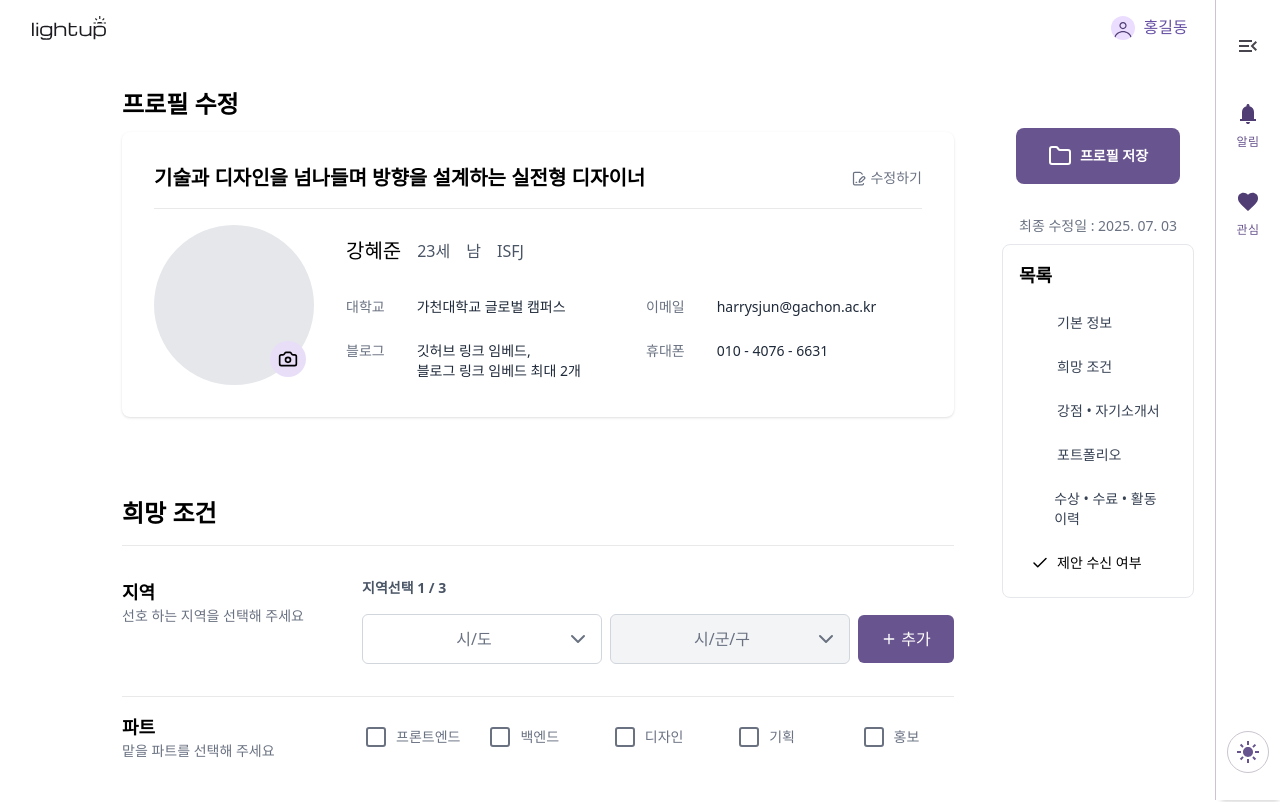
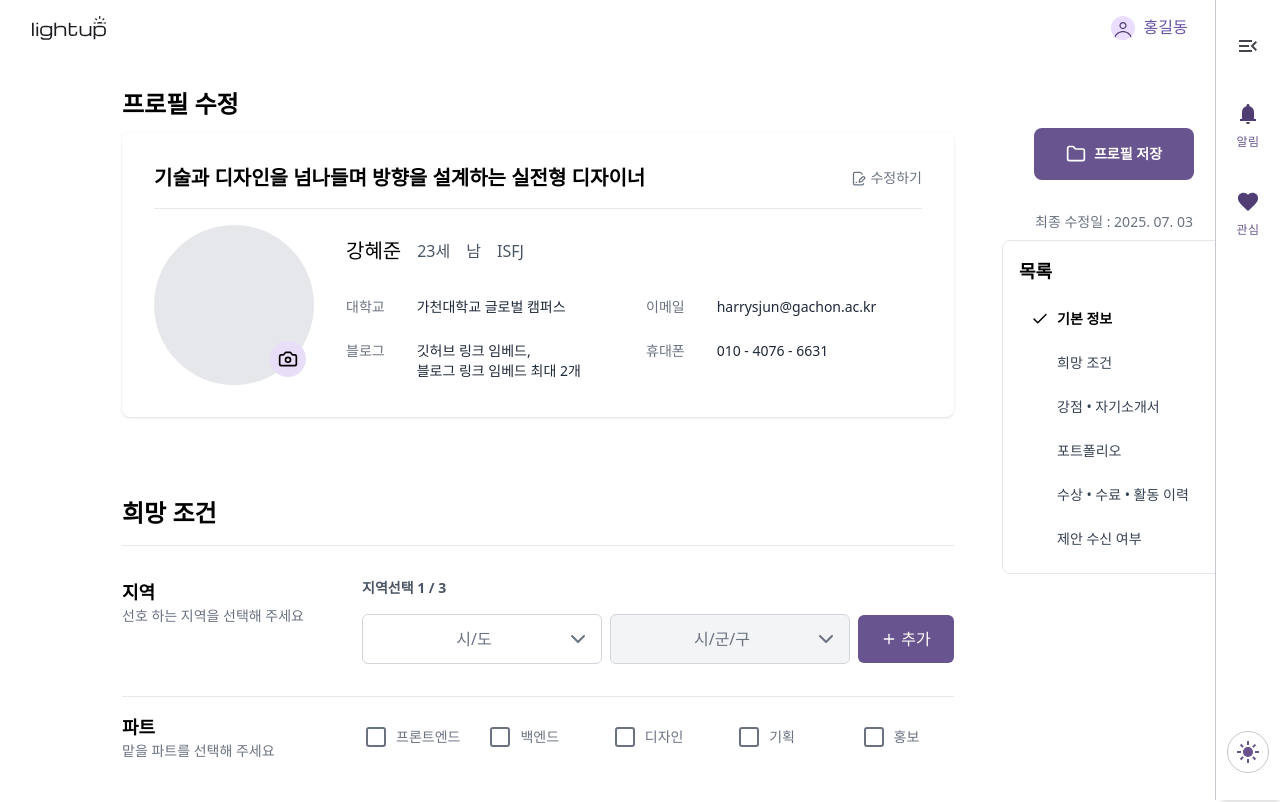
Before and after one commit to 1ronPark/Front-end, a React (Vite) app: page /myprofile/edit in a window 1280 px wide. Shown: the top 802 px of the page. Built offline with nearby package versions, Linux system fonts and the light colour scheme; a web font is replaced by a local one.

Commit message:
design:ModifyingMenu 기능 및 Ui 완성

```diff
--- a/src/components/mypage/edit/ModifyingMenu.tsx
+++ b/src/components/mypage/edit/ModifyingMenu.tsx
@@ -1,35 +1,42 @@
-import { Check} from 'lucide-react';
+import { Check } from 'lucide-react';
 import Save from './Save'; // Save 컴포넌트 경로에 맞게 수정 필요
 
+interface ModifyingMenuProps {
+  activeSection: string;
+}
 
-const ModifyingMenu = () => {
-  const lastModifiedDate = "2025. 07. 03"; // 실제 데이터로 교체 필요
+const ModifyingMenu = ({ activeSection }: ModifyingMenuProps) => {
+  const lastModifiedDate = '2025. 07. 03'; // 실제 데이터로 교체 필요
   const menuItems = [
-    { label: "기본 정보", selected: false },
-    { label: "희망 조건", selected: false },
-    { label: "강점 • 자기소개서", selected: false },
-    { label: "포트폴리오", selected: false },
-    { label: "수상 • 수료 • 활동 이력", selected: false },
-    { label: "제안 수신 여부", selected: true },
+    { id: 'basic-info', label: '기본 정보' },
+    { id: 'desired-conditions', label: '희망 조건' },
+    { id: 'strengths', label: '강점 • 자기소개서' },
+    { id: 'portfolio', label: '포트폴리오' },
+    { id: 'history', label: '수상 • 수료 • 활동 이력' },
+    { id: 'reception-status', label: '제안 수신 여부' },
   ];
 
+  const handleMenuClick = (id: string) => {
+    const element = document.getElementById(id);
+    element?.scrollIntoView({ behavior: 'smooth', block: 'start' });
+  };
+
   return (
-    <div className="flex flex-col gap-2 p-4 w-56">
+    <div className="flex flex-col gap-2 p-4">
       <Save />
-      <div className="text-center text-sm text-gray-500">
-        최종 수정일 : {lastModifiedDate}
-      </div>
+      <div className="text-center text-sm text-gray-500">최종 수정일 : {lastModifiedDate}</div>
       <div className="rounded-lg border border-gray-200 p-4">
         <h3 className="mb-4 text-lg font-semibold">목록</h3>
         <div className="flex flex-col gap-2">
-          {menuItems.map((item, index) => (
-            <div
-              key={index}
-              className={`flex items-center gap-2 rounded-md px-3 py-2 text-sm ${item.selected ? 'bg-primary-100 text-primary-800' : 'text-gray-700 hover:bg-gray-100'}`}
+          {menuItems.map(item => (
+            <button
+              key={item.id}
+              onClick={() => handleMenuClick(item.id)}
+              className={`flex w-full items-center gap-2 rounded-md px-3 py-2 text-left text-sm transition-colors ${activeSection === item.id ? 'bg-primary-100 text-primary-800 font-semibold' : 'text-gray-700 hover:bg-gray-100'}`}
             >
-              {item.selected ? <Check size={18} className="text-primary-600" /> : <div className="w-[18px]" />}
-              <span>{item.label}</span>
-            </div>
+              {activeSection === item.id ? <Check size={18} className="text-primary-600" /> : <div className="w-[18px]" />}
+              <span className="whitespace-nowrap">{item.label}</span>
+            </button>
           ))}
         </div>
       </div>
--- a/src/components/mypage/edit/Save.tsx
+++ b/src/components/mypage/edit/Save.tsx
@@ -4,7 +4,7 @@ const Save = () => {
   return (
     <div className="flex justify-center py-6">
       <button className="flex items-center justify-center gap-2 rounded-lg bg-[#68548E] px-8 py-4 text-sm font-semibold text-white">
-        <Folder size={24} />
+        <Folder size={20} />
         <span>프로필 저장</span>
       </button>
     </div>
--- a/src/pages/FormEdit.tsx
+++ b/src/pages/FormEdit.tsx
@@ -1,3 +1,4 @@
+import { useState, useEffect, useRef } from 'react';
 import Header from '../components/mypage/edit/Header';
 import Desired from '../components/mypage/edit/Desired';
 import ModifyingMenu from '../components/mypage/edit/ModifyingMenu';
@@ -7,21 +8,57 @@ import Reception from '../components/mypage/edit/Reception';
 import History from '../components/mypage/edit/History';
 import Save from '../components/mypage/edit/Save';
 
+const SECTIONS = [
+  { id: 'basic-info', component: <Header /> },
+  { id: 'desired-conditions', component: <Desired /> },
+  { id: 'strengths', component: <Strength /> },
+  { id: 'portfolio', component: <Portfolio /> },
+  { id: 'history', component: <History /> },
+  { id: 'reception-status', component: <Reception /> },
+];
+
 export const FormEdit = () => {
+  const [activeSection, setActiveSection] = useState('basic-info');
+  const sectionRefs = useRef<(HTMLDivElement | null)[]>([]);
+
+  useEffect(() => {
+    const observer = new IntersectionObserver(
+      (entries) => {
+        entries.forEach((entry) => {
+          if (entry.isIntersecting) {
+            setActiveSection(entry.target.id);
+          }
+        });
+      },
+      { rootMargin: '-40% 0px -60% 0px', threshold: 0 },
+    );
+
+    const refsSnapshot = [...sectionRefs.current];
+
+    refsSnapshot.forEach((ref) => {
+      if (ref) observer.observe(ref);
+    });
+
+    return () => {
+      refsSnapshot.forEach((ref) => {
+        if (ref) observer.unobserve(ref);
+      });
+    };
+  }, []);
+
   return (
     <div className="flex justify-center w-full">
       <div className="flex w-full max-w-[1024px] px-6 py-8">
         <div className="flex-1 space-y-20">
-          <Header />
-          <Desired />
-          <Strength />
-          <Portfolio />
-          <History />
-          <Reception />
+          {SECTIONS.map((section, index) => (
+            <div key={section.id} id={section.id} ref={(el) => { sectionRefs.current[index] = el; }}>
+              {section.component}
+            </div>
+          ))}
           <Save />
         </div>
-        <div className="w-[200px] flex-shrink-0 ml-8">
-          <ModifyingMenu />
+        <div className="sticky top-8 ml-8 w-64 flex-shrink-0 self-start">
+          <ModifyingMenu activeSection={activeSection} />
         </div>
       </div>
     </div>
```
